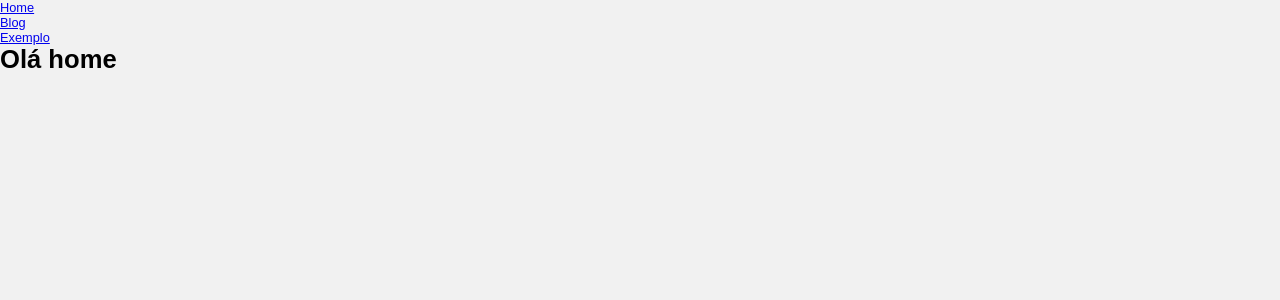
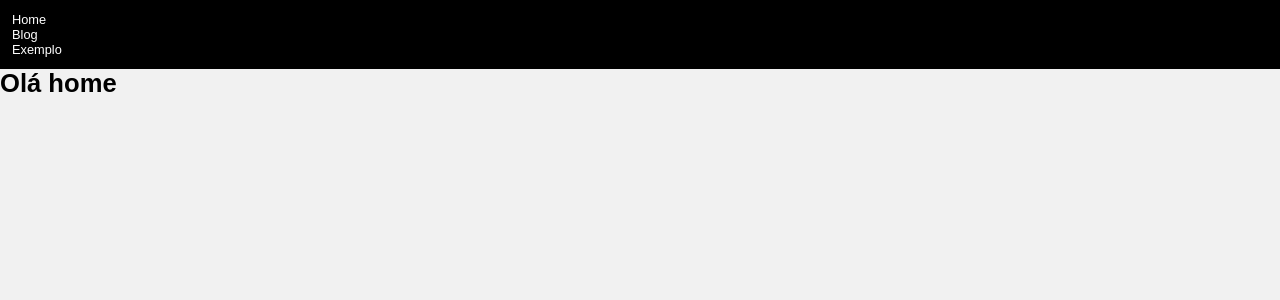
Before and after one commit to felipevalory/django, a Django app: page / in a window 1280 px wide. Shown: the top 300 px of the page. Run offline with Django 5.2, Linux system fonts and the light colour scheme.

Commit message:
Adiconando css no menu

```diff
--- a/base/global/partials/menu.html
+++ b/base/global/partials/menu.html
@@ -1,5 +1,5 @@
-<nav>
-    <ul>
+<nav class="menu">
+    <ul class="menu__links">
         <li>
             <a href="{% url "home:home" %}">Home</a>
         </li>
--- a/base/static/global/css/style.css
+++ b/base/static/global/css/style.css
@@ -5,6 +5,25 @@
     margin: 0;
     padding: 0;
     box-sizing: border-box;
+}
+
+.menu {
+    background: black;
+    padding: 1.5rem;
+}
+
+.menu__links a {
+    color: white;
+    list-style: none;
+}
+
+a {
+    color: rgb(71, 172, 244);
+    text-decoration: none;
+}
+
+a:hover {
+    text-decoration: underline;
 }
 
 html {
```
Also changed, not shown: blog/views.py (line endings or trailing spaces).
